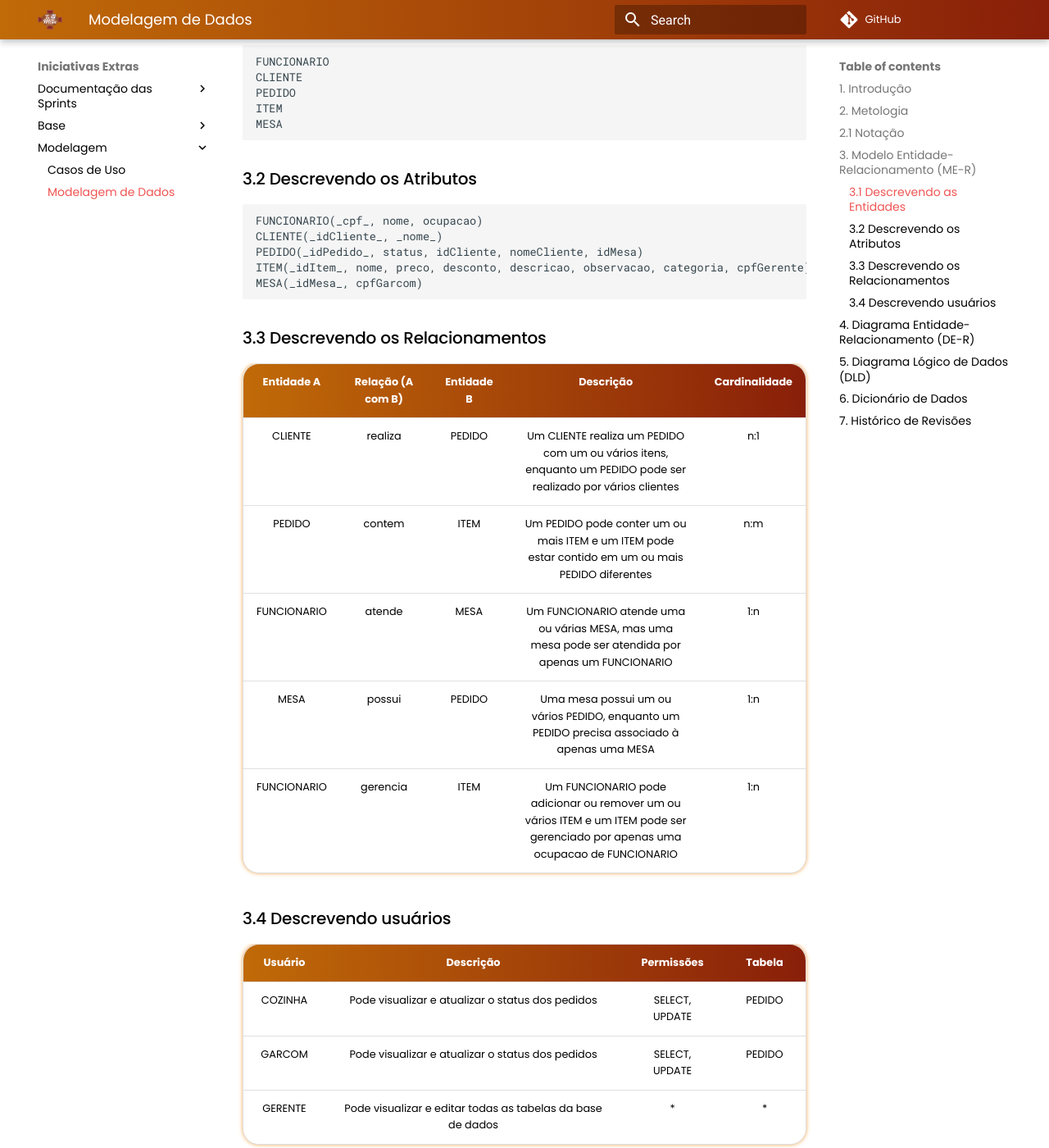
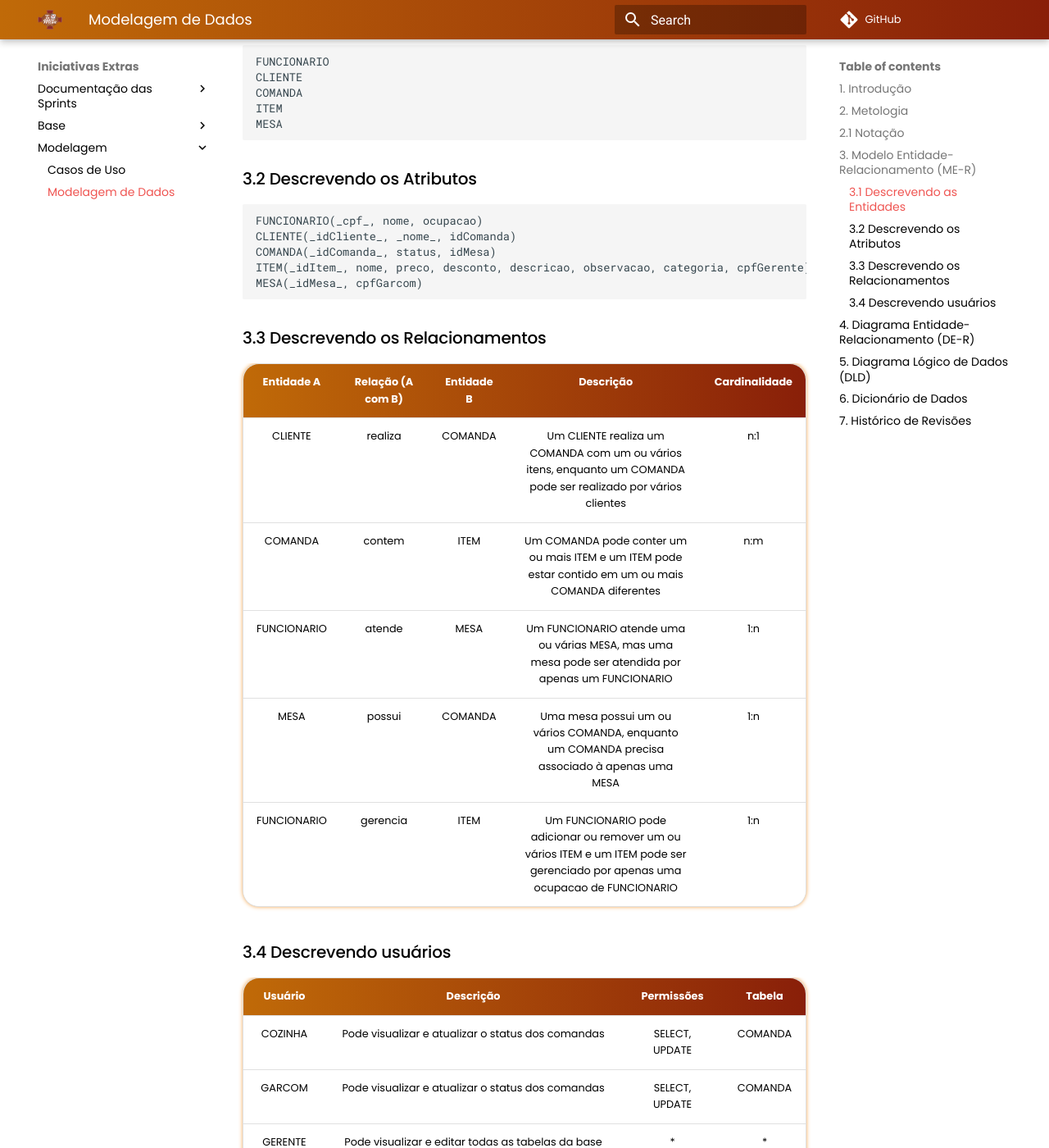
Before and after one commit to UnBArqDsw2021-1/2021.1_G02_TaNaMesa_docs, an MkDocs documentation site: the page built from docs/5-Extra/Modelagem/Modelo-Dados.md, in a window 1280 px wide and 1400 px high, scrolled down 1029 px. Shown: the whole window at 82% size. Built offline with MkDocs 1.6.1 and Material for MkDocs 9.7.7, drawn with Linux system fonts in a browser that asks for light colours; comment, search, counter and statistics services are not loaded; some of the changed text lies outside the part shown.

Commit message:
(#58) Mudando nome de PEDIDO para COMANDA
Co-authored-by: Brenda Santos <brendasantosv.bs@gmail.com>

````diff
--- a/docs/5-Extra/Modelagem/Modelo-Dados.md
+++ b/docs/5-Extra/Modelagem/Modelo-Dados.md
@@ -30,7 +30,7 @@ o Dicionário de Dados, descrevendo as entidades e os atributos do nosso modelo.
 ```
 FUNCIONARIO
 CLIENTE
-PEDIDO
+COMANDA
 ITEM
 MESA
 ```
@@ -39,8 +39,8 @@ MESA
 
 ```
 FUNCIONARIO(_cpf_, nome, ocupacao)
-CLIENTE(_idCliente_, _nome_)
-PEDIDO(_idPedido_, status, idCliente, nomeCliente, idMesa)
+CLIENTE(_idCliente_, _nome_, idComanda)
+COMANDA(_idComanda_, status, idMesa)
 ITEM(_idItem_, nome, preco, desconto, descricao, observacao, categoria, cpfGerente)
 MESA(_idMesa_, cpfGarcom)
 ```
@@ -49,18 +49,18 @@ MESA(_idMesa_, cpfGarcom)
 
 | **Entidade A** | **Relação (A com B)** | **Entidade B** | **Descrição** | **Cardinalidade**|
 |:--:|:--:|:--:|:--:|:--:|
-| CLIENTE | realiza | PEDIDO | Um CLIENTE realiza um PEDIDO com um ou vários itens, enquanto um PEDIDO pode ser realizado por vários clientes | n:1 |
-| PEDIDO | contem | ITEM | Um PEDIDO pode conter um ou mais ITEM e um ITEM pode estar contido em um ou mais PEDIDO diferentes | n:m |
+| CLIENTE | realiza | COMANDA | Um CLIENTE realiza um COMANDA com um ou vários itens, enquanto um COMANDA pode ser realizado por vários clientes | n:1 |
+| COMANDA | contem | ITEM | Um COMANDA pode conter um ou mais ITEM e um ITEM pode estar contido em um ou mais COMANDA diferentes | n:m |
 | FUNCIONARIO | atende | MESA | Um FUNCIONARIO atende uma ou várias MESA, mas uma mesa pode ser atendida por apenas um FUNCIONARIO | 1:n |
-| MESA | possui | PEDIDO | Uma mesa possui um ou vários PEDIDO, enquanto um PEDIDO precisa associado à apenas uma MESA | 1:n |
+| MESA | possui | COMANDA | Uma mesa possui um ou vários COMANDA, enquanto um COMANDA precisa associado à apenas uma MESA | 1:n |
 | FUNCIONARIO | gerencia | ITEM | Um FUNCIONARIO pode adicionar ou remover um ou vários ITEM e um ITEM pode ser gerenciado por apenas uma ocupacao de FUNCIONARIO | 1:n |
 
 ### 3.4 Descrevendo usuários
 
 | **Usuário** | **Descrição** | **Permissões** | **Tabela** |
 |:--:|:--:|:--:|:--:|
-| COZINHA | Pode visualizar e atualizar o status dos pedidos | SELECT, UPDATE | PEDIDO |
-| GARCOM  | Pode visualizar e atualizar o status dos pedidos | SELECT, UPDATE | PEDIDO |
+| COZINHA | Pode visualizar e atualizar o status dos comandas | SELECT, UPDATE | COMANDA |
+| GARCOM  | Pode visualizar e atualizar o status dos comandas | SELECT, UPDATE | COMANDA |
 | GERENTE | Pode visualizar e editar todas as tabelas da base de dados | * | * |
 
 ## 4. Diagrama Entidade-Relacionamento (DE-R)
@@ -83,22 +83,21 @@ Entidade: **CLIENTE**
 | :-: | :-: | :-: | :-: | :-: |
 | idCliente | Chave Primária | int | - | Chave identificadora do cliente, é gerada automaticamente pelo banco |
 | nome | Chave Primária | varchar | 50 | Nome fornecido pelo cliente para constar na comanda individual |
+| idComanda | Chave Estrangeira | int | - | Chave identificadora de cada comanda individual realizado por uma mesa |
 
-Entidade: **PEDIDO**
+Entidade: **COMANDA**
 
 | Atributo | Propriedade do aributo | Tipo de Dado | Tamanho | Descrição |
 | :-: | :-: | :-: | :-: | :-: |
-| idPedido | Chave Primária | int | - | Chave identificadora de cada pedido individual realizado por uma mesa |
-| status | Obrigatório | enum('na fila','na cozinha','preparado','na mesa')| 10 | Situação do pedido após ser efetuado pelo cliente |
-| idCliente | Chave Extrageira | int | - | Chave identificadora do cliente, é gerada automaticamente pelo banco |
-| nomeCliente | Chave Extrageira | varchar | 50 | Nome fornecido pelo cliente para constar na comanda individual |
-| idMesa | Chave Extrageira | int | - | Chave identificadora de cada mesa disbonivel para uso dos clientes |
+| idComanda | Chave Primária | int | - | Chave identificadora de cada comanda individual realizado por uma mesa |
+| status | Obrigatório | enum('na fila','na cozinha','preparado','na mesa')| 10 | Situação do comanda após ser efetuado pelo cliente |
+| idMesa | Chave Estrangeira | int | - | Chave identificadora de cada mesa disbonivel para uso dos clientes |
 
 Entidade: **ITEM**
 
 | Atributo | Propriedade do aributo | Tipo de Dado | Tamanho | Descrição |
 | :-: | :-: | :-: | :-: | :-: |
-| idItem | Chave Primária | int | - | Chave identificadora de cada item disponível para pedidos no cardápio|
+| idItem | Chave Primária | int | - | Chave identificadora de cada item disponível para comandas no cardápio|
 | nome | Obrigatório | varchar | 50 | Nome do item fornecido pelo gerente no momento do cadastro |
 | preco | Obrigatório | float | (4,2) | Preço individual do item sem incluir qualquer desconto |
 | desconto | Opcional | int | 2 | Desconto que pode ser aplicado ao item em caso de promoção (sempre em porcentagem) |
````
Also changed, not shown: other parts of docs/5-Extra/Modelagem/Modelo-Dados.md (+2 -1 lines).
